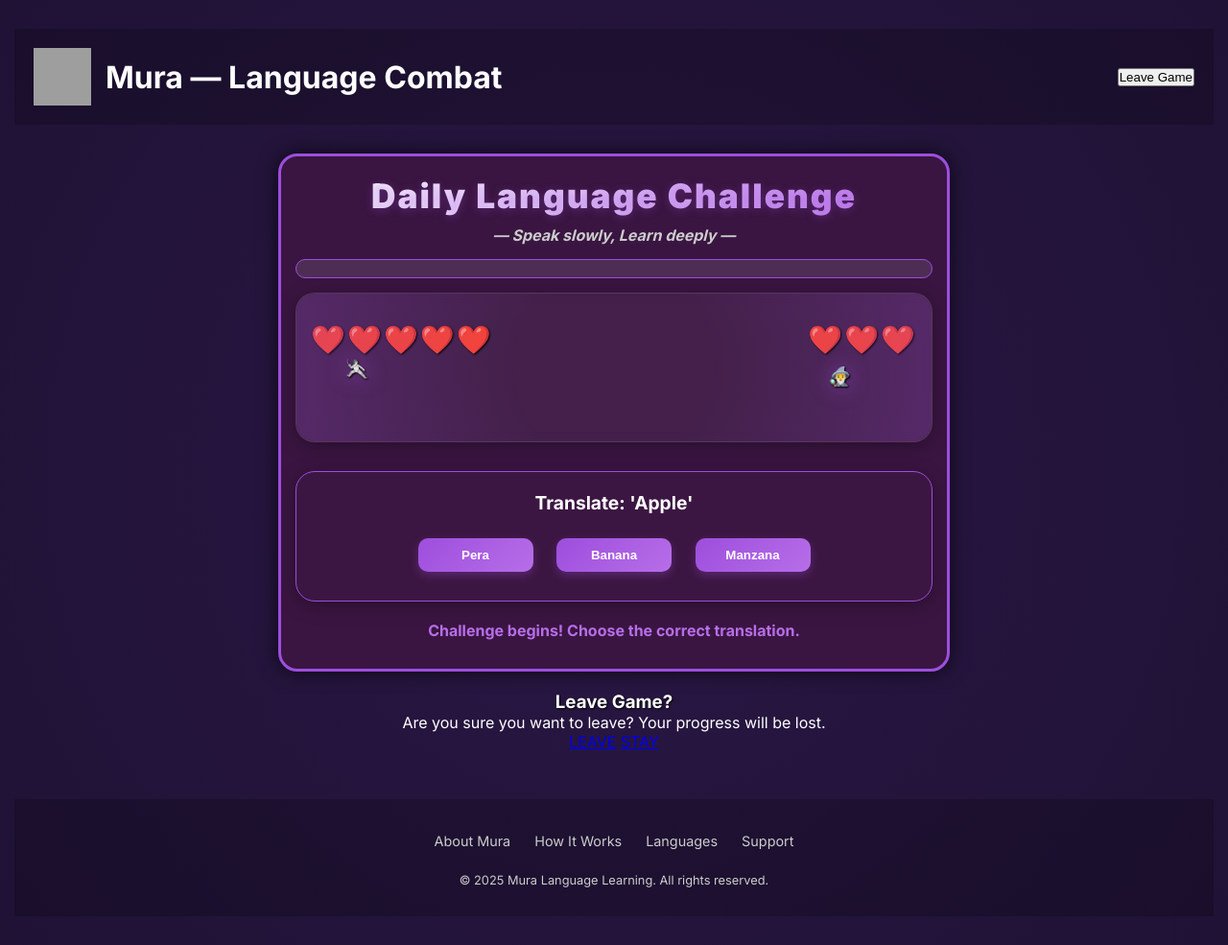
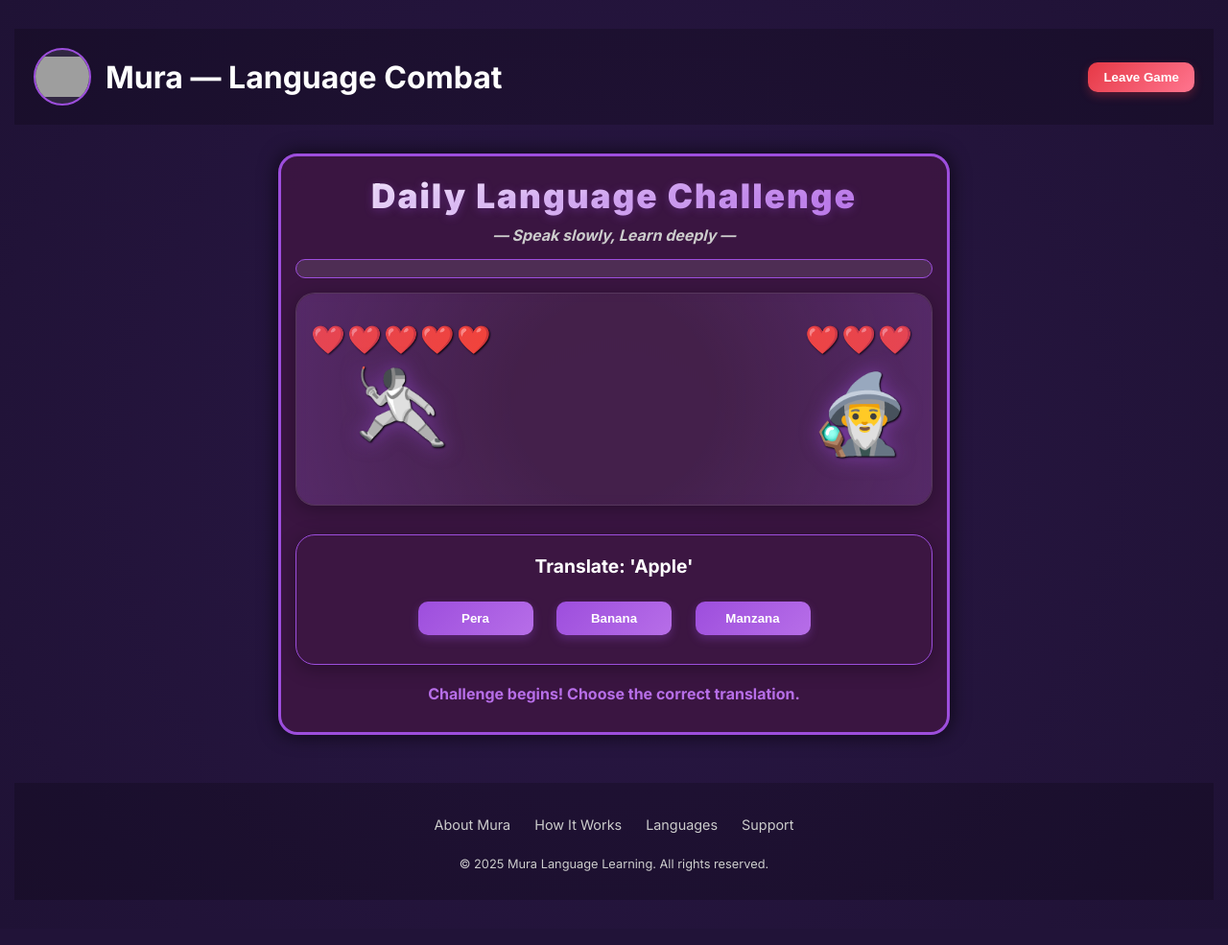
Before and after one commit to badisso22/HACKATHON, a PHP site: page / in a window 1280 px wide. Shown: the whole page at 96% size. After the commit the page ends 938 px from the top, so only its background shows below. Run offline with PHP 8.4, Linux system fonts and the light colour scheme; grey boxes are pictures that could not be loaded.

Commit message:
Update styles.css

```diff
--- a/game/styles.css
+++ b/game/styles.css
@@ -28,6 +28,8 @@ body {
   --text-dark: #333333;
   --text-muted: #cccccc;
   --button-hover: #7b2cbf;
+  --leave-color: #e63946;
+  --leave-color-hover: #d62828;
 }
 
 .game-screen {
@@ -76,6 +78,9 @@ h4 {
   font-size: 1.2em;
   margin-bottom: 15px;
   text-shadow: 1px 1px 2px #000;
+  display: flex;
+  flex-direction: column;
+  align-items: center;
 }
 
 .hearts {
@@ -123,6 +128,14 @@ h4 {
   box-shadow: 0 6px 15px rgba(157, 78, 221, 0.4);
 }
 
+.leave-option {
+  background: linear-gradient(135deg, #e63946, #ff758f) !important;
+}
+
+.leave-option:hover {
+  background: linear-gradient(135deg, #d62828, #e63946) !important;
+}
+
 #log {
   margin-top: 20px;
   font-weight: bold;
@@ -160,12 +173,19 @@ h4 {
   pointer-events: none;
 }
 
+.emoji-container {
+  display: flex;
+  justify-content: center;
+  align-items: center;
+  width: 100%;
+}
+
 .character {
-  max-height: 180px;
-  max-width: 40%; /* Limit width to prevent overflow */
+  font-size: 5rem; /* Larger emoji size */
   margin: 10px;
   transition: transform 0.5s ease-in-out;
   filter: drop-shadow(0 0 10px rgba(157, 78, 221, 0.5));
+  line-height: 1;
 }
 
 .shake {
@@ -349,16 +369,111 @@ header {
   display: flex;
   justify-content: center;
   align-items: center;
-  font-size: 2rem;
-  font-weight: bold;
-  color: white;
   flex-shrink: 0; /* Prevent logo from shrinking */
+  overflow: hidden;
+  background-color: rgba(255, 255, 255, 0.1);
+  border: 2px solid var(--primary-color);
 }
 
 .game-logo {
-  height: 60px;
   width: auto;
-  max-width: 100%; /* Ensure logo doesn't overflow */
+  height: auto;
+  max-width: 100%;
+  max-height: 100%;
+  object-fit: contain; /* Prevent stretching */
+}
+
+.leave-button {
+  padding: 8px 16px;
+  background: linear-gradient(135deg, #e63946, #ff758f);
+  color: white;
+  border: none;
+  border-radius: 10px;
+  cursor: pointer;
+  transition: all 0.3s ease;
+  font-weight: 600;
+  box-shadow: 0 4px 10px rgba(230, 57, 70, 0.3);
+  position: relative;
+  z-index: 10;
+}
+
+.leave-button:hover {
+  background: linear-gradient(135deg, #d62828, #e63946);
+  transform: translateY(-2px);
+  box-shadow: 0 6px 15px rgba(230, 57, 70, 0.4);
+}
+
+/* Modal styling */
+.modal {
+  display: none;
+  position: fixed;
+  top: 0;
+  left: 0;
+  width: 100%;
+  height: 100%;
+  background-color: rgba(0, 0, 0, 0.7);
+  justify-content: center;
+  align-items: center;
+  z-index: 1000;
+}
+
+.modal-content {
+  background-color: var(--form-background);
+  padding: 30px;
+  border-radius: 20px;
+  max-width: 90%;
+  width: 400px;
+  text-align: center;
+  border: 2px solid var(--primary-color);
+  box-shadow: 0 0 30px rgba(157, 78, 221, 0.5);
+}
+
+.modal-buttons {
+  display: flex;
+  justify-content: center;
+  gap: 20px;
+  margin-top: 30px;
+  flex-wrap: wrap;
+}
+
+/* New modal button styles */
+.modal-btn {
+  display: inline-block;
+  padding: 12px 30px;
+  border-radius: 10px;
+  font-weight: bold;
+  font-size: 18px;
+  text-decoration: none;
+  text-align: center;
+  min-width: 120px;
+  transition: all 0.3s ease;
+  box-shadow: 0 4px 10px rgba(0, 0, 0, 0.3);
+  text-transform: uppercase;
+  letter-spacing: 1px;
+}
+
+.leave-btn {
+  background-color: var(--leave-color);
+  color: white;
+  border: 2px solid #ff758f;
+}
+
+.leave-btn:hover {
+  background-color: var(--leave-color-hover);
+  transform: translateY(-2px);
+  box-shadow: 0 6px 15px rgba(230, 57, 70, 0.4);
+}
+
+.stay-btn {
+  background-color: var(--primary-color);
+  color: white;
+  border: 2px solid var(--primary-color-light);
+}
+
+.stay-btn:hover {
+  background-color: var(--button-hover);
+  transform: translateY(-2px);
+  box-shadow: 0 6px 15px rgba(157, 78, 221, 0.4);
 }
 
 /* Responsive styles */
@@ -387,7 +502,7 @@ header {
   }
 
   .character {
-    max-width: 80%; /* Larger on mobile */
+    font-size: 4.5rem; /* Slightly smaller on mobile */
   }
 }
 
@@ -410,4 +525,17 @@ header {
   .footer-links a {
     width: 100%;
   }
+
+  .character {
+    font-size: 4rem; /* Even smaller on very small screens */
+  }
+
+  .modal-buttons {
+    flex-direction: column;
+    gap: 10px;
+  }
+
+  .modal-btn {
+    width: 100%;
+  }
 }
```
